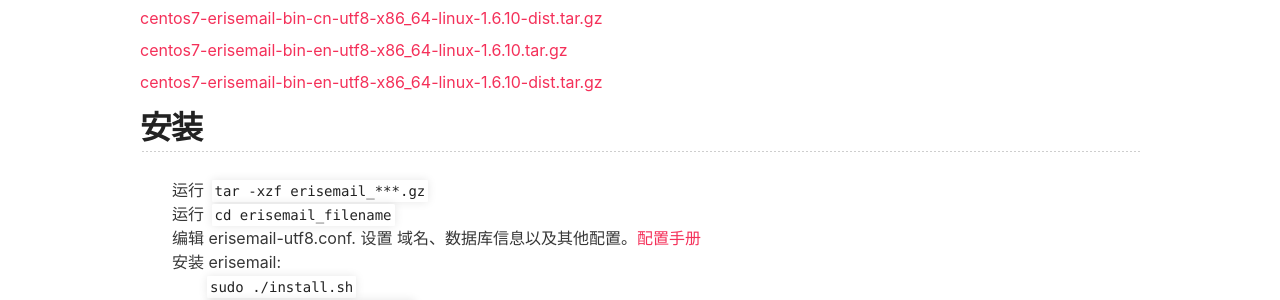
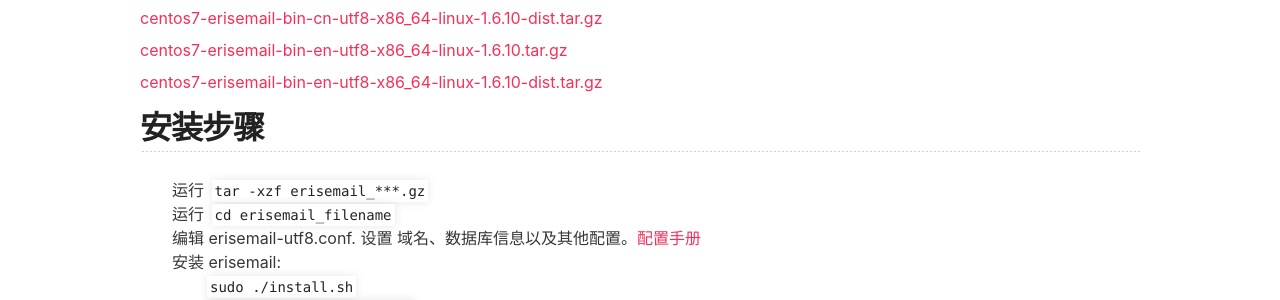
Before and after one commit to erisesoft/erisesoft.github.io, a Jekyll site: the page built from _posts/2018-5-9-安装包下载.md, in a window 1280 px wide. Shown: the part 582-882 px from the top of the page. Built offline with Jekyll 4.4.1, drawn with Linux system fonts in a browser that asks for light colours.

Commit message:
Update 2018-5-9-安装包下载.md

```diff
--- a/_posts/2018-5-9-安装包下载.md
+++ b/_posts/2018-5-9-安装包下载.md
@@ -27,7 +27,7 @@
 [centos7-erisemail-bin-en-utf8-x86_64-linux-1.6.10-dist.tar.gz](https://github.com/uplusware/erisemail/raw/master/centos7-erisemail-bin-en-utf8-x86_64-linux-1.6.10-dist.tar.gz)
 
 
-## 安装
+## 安装步骤
 * 运行 `tar -xzf erisemail_***.gz`
 * 运行 `cd erisemail_filename`
 * 编辑 erisemail-utf8.conf. 设置 域名、数据库信息以及其他配置。[配置手册](http://erisesoft.com/2018/05/09/%E8%8B%B1%E6%96%87%E9%85%8D%E7%BD%AE%E6%89%8B%E5%86%8C.html)
```
